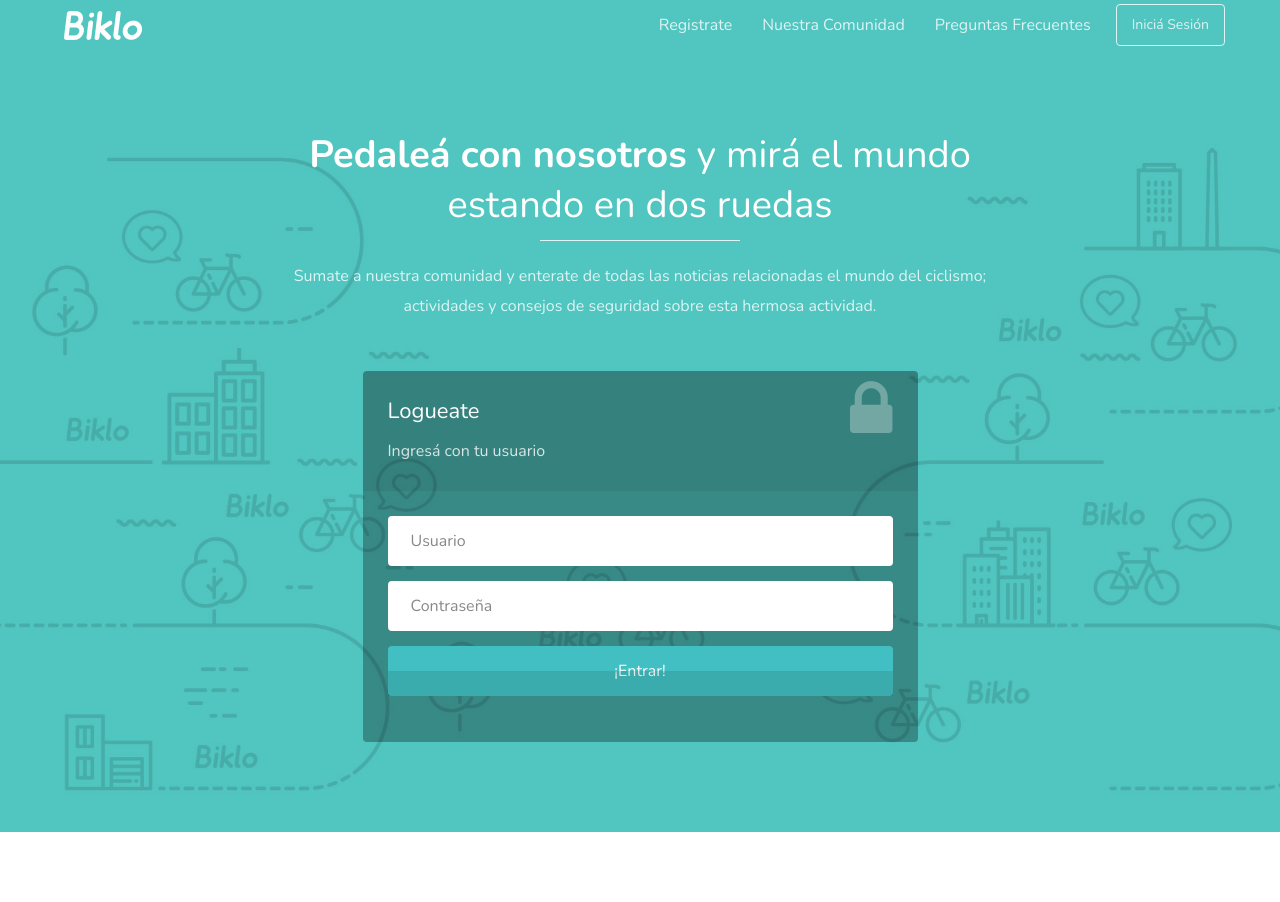
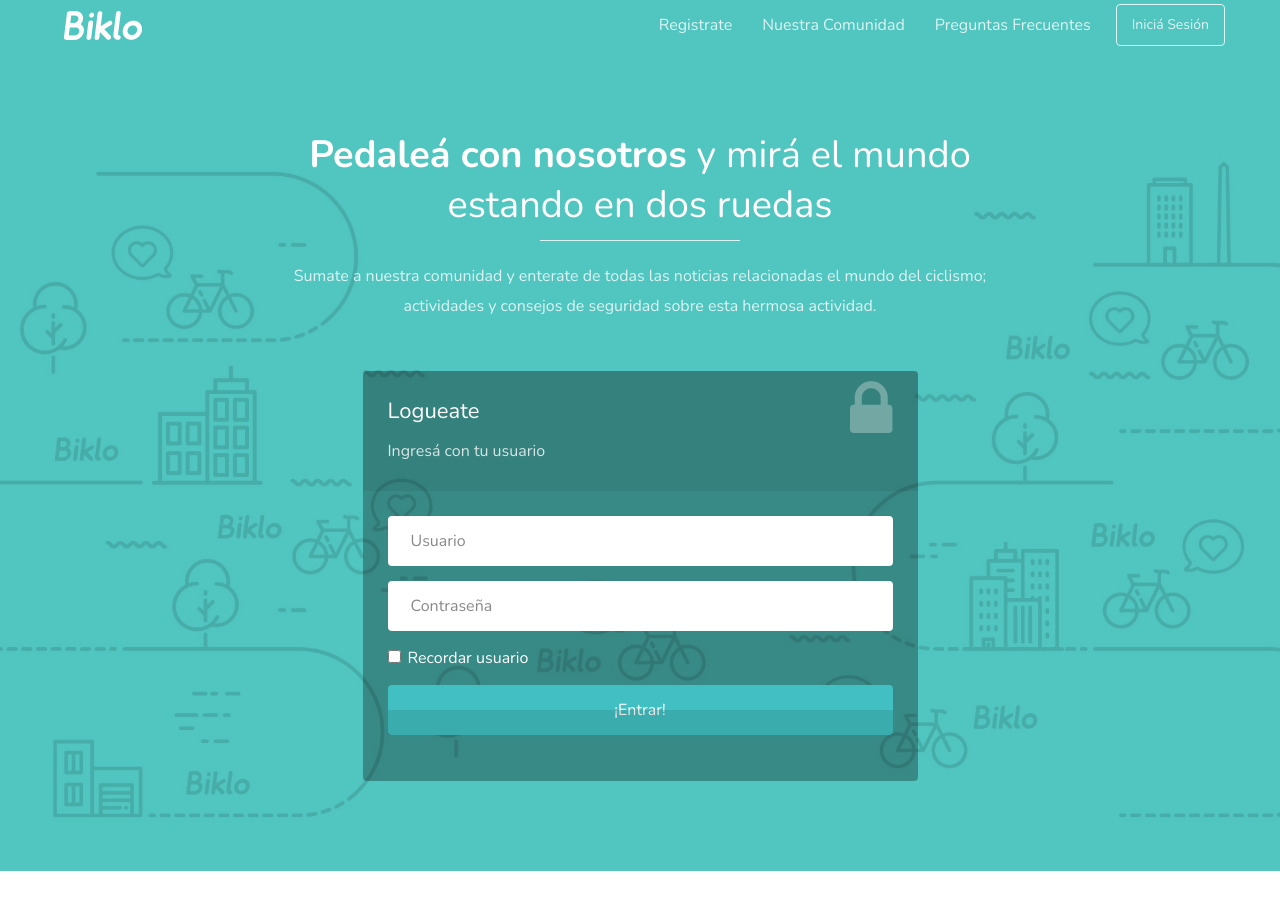
Before and after one commit to wxllxtx/biklo, a PHP site: page /login.php in a window 1280 px wide. Shown: the top 902 px of the page. Run offline with PHP 8.4, Linux system fonts and the light colour scheme.

Commit message:
Listo 'recordar usuario' / Sprint 2 OK

```diff
--- a/assets/css/login-forms.css
+++ b/assets/css/login-forms.css
@@ -17,6 +17,7 @@
 	padding: 25px 25px 30px 25px; background: #444; background: rgba(0, 0, 0, 0.3); text-align: left;
 	-moz-border-radius: 0 0 4px 4px; -webkit-border-radius: 0 0 4px 4px; border-radius: 0 0 4px 4px;
 }
+
 
 .l-form-1-box input[type="text"],
 .l-form-1-box input[type="password"] {
--- a/funciones.php
+++ b/funciones.php
@@ -144,10 +144,16 @@
       if ($usuario["usuario"] == $user && password_verify($clave, $usuario["password"])) {
         session_start();
         $_SESSION['usuario']=$usuario["usuario"];
+        setcookie("recordar", $user);
         header('location:index.php');
       }
     }
 
   }
 
+function recordarUsuario ($user) {
+  setcookie("recordar", $user);
+}
+
+
 ?>
--- a/login.php
+++ b/login.php
@@ -6,9 +6,19 @@
   require_once("funciones.php");
 
   if ($_POST) {
+    if (isset($_POST["recordar"])) {
+      recordarUsuario($_POST["recordar"]);
+    };
     logeo($_POST["usuario"], $_POST["password"]);
   }
+
+  // if ($_POST) {
+  //   print_r($_POST);
+  // }
+
 ?>
+
+
 
 <html lang="en">
 
@@ -28,6 +38,7 @@
         <link rel="stylesheet" href="assets/css/style.css">
         <link rel="stylesheet" href="assets/css/media-queries.css">
         <link rel="stylesheet" href="assets/css/login-forms.css">
+        <link rel="stylesheet" href="assets/css/registration-forms.css">
 
         <!-- HTML5 Shim and Respond.js IE8 support of HTML5 elements and media queries -->
         <!-- WARNING: Respond.js doesn't work if you view the page via file:// -->
@@ -83,12 +94,18 @@
                         <form role="form" action="" method="post">
                             <div class="form-group">
                             <label class="sr-only" for="usuario">Usuario</label>
-                              <input type="text" name="usuario" placeholder="Usuario" class="l-form-1-username form-control" id="usuario">
+                              <input type="text" name="usuario" placeholder="Usuario" class="l-form-1-username form-control" id="usuario" value="<?= (isset($_COOKIE["recordar"]) ? $_COOKIE["recordar"]:''); ?>">
                             </div>
                             <div class="form-group">
                               <label class="sr-only" for="password">Contraseña</label>
                               <input type="password" name="password" placeholder="Contraseña" class="l-form-1-password form-control" id="password">
                             </div>
+                            <div class="form-group">
+                              <label class="checkbox-inline">
+  						                	<span style="line-height: 24px;"><input type="checkbox" name="recordar"> Recordar usuario </span>
+  						                </label>
+                            </div>
+
                             <button type="submit" class="btn">¡Entrar!</button>
                         </form>
                       </div>
--- a/register.php
+++ b/register.php
@@ -19,6 +19,7 @@
       if (count($errores) == 0) {
         $usuario = crearUsuario($_POST);
         guardarUsuario($usuario);
+        recordarUsuario($_POST["usuario"]);
         header("Location:login.php");exit;
       }
     }
--- a/usuarios.json
+++ b/usuarios.json
@@ -9,3 +9,6 @@
 {"usuario":"holaquetal2","mail":"www@eeee.eee","password":"$2y$10$2cEp7z15HZQ.Q0eKWB9vau1I.sQxNwuQd0tSmbG4H4nE5lBELYtyq","id":9}
 {"usuario":"holahola","mail":"www@kkk.kkk","password":"$2y$10$7\/IyyOsc8tgGvMVNbZwspe6rcnA8tsoBGOyxaWsx2TCV2OMOCNS9S","id":10}
 {"usuario":"firulais","mail":"firu@lais.com","password":"$2y$10$zm3nIcUqvrC3ROWmItcY4e7vUCdScKutWP9KCpH4mzxO3l5LAoeGm","id":11}
+{"usuario":"fede123","mail":"fff@fff.com","password":"$2y$10$y0fiSY1sWJmMhh.CJeOS.OTo.V7vWEKxuwnrNfKllKpZTle9wMtM.","id":12}
+{"usuario":"robertito","mail":"rober@hola.com","password":"$2y$10$wjP3T0dKeHwE4npFmapaTuqlEZozohD05C.H\/cOLlT8NTpGjnaI\/O","id":13}
+{"usuario":"carlitos","mail":"carlos@hola.com","password":"$2y$10$9B.WuqOLNnW5Hh6ns7D7V.g7\/hL1EfYkmdWHa0BfFYd5so00C3lNy","id":14}
```
Also changed, not shown: assets/bootstrap/css/bootstrap.css, assets/img/avatars/carlitos.jpg (added), assets/img/avatars/fede123.jpg (added), assets/img/avatars/robertito.jpg (added).
